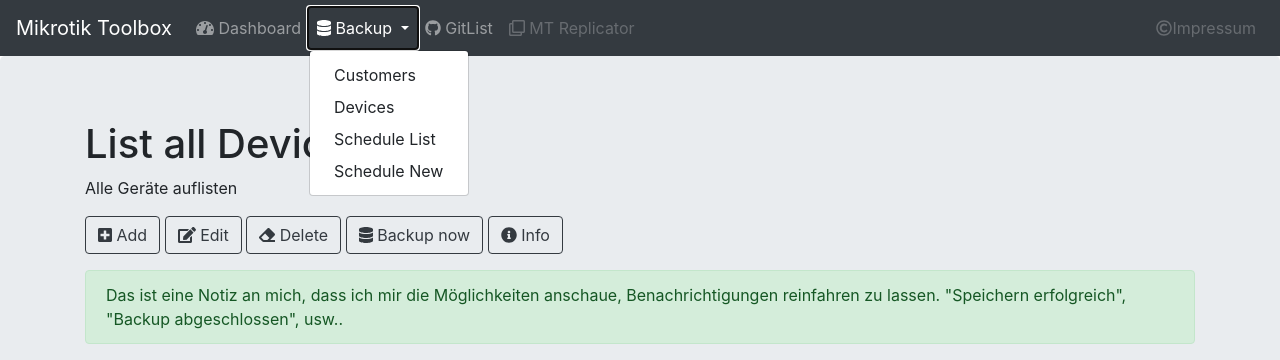
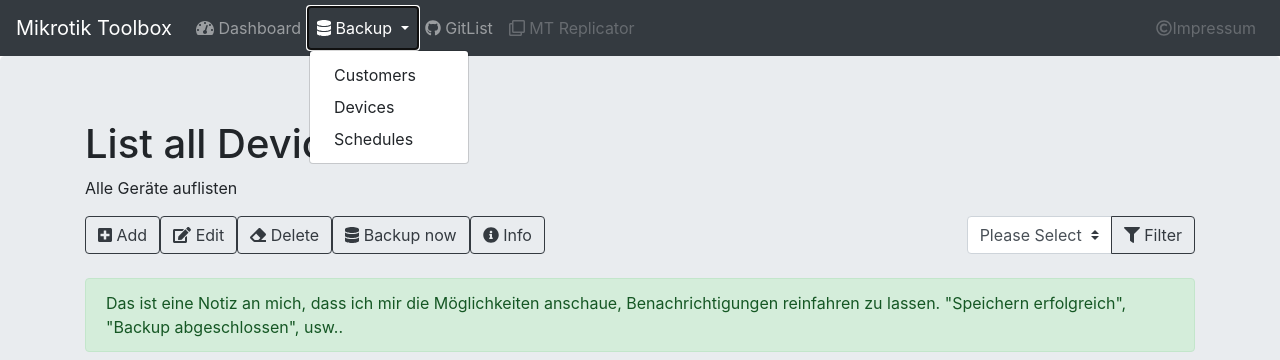
Before and after one commit to stenub/django, a Django app: page /mtbackup/device_list in a window 1280 px wide, after a click that opens the changed part. Shown: the top 360 px of the page. Run offline with Django 3.2, Linux system fonts and the light colour scheme; data that the repository does not hold is empty; parts of the project's set-up code (start-up, migrations or seed data) failed here and were passed over; some libraries are stand-ins or nearby versions.

Commit message:
Added Customer selection form
selection form allows the user to filter devices per customer. Better idea: replace by search field and use pgsql's search abilities to filter by customer, ip, or whatever.

```diff
--- a/pegasus/mtbackup/forms.py
+++ b/pegasus/mtbackup/forms.py
@@ -8,6 +8,8 @@
 
 from django.utils.translation import gettext_lazy as _
 
+
+#TODO: rename all classes to PEP8 CamelCase Convention
 
 class customer_new_form(forms.ModelForm):
 
@@ -48,8 +50,36 @@
         }
 
 
+class device_customer_select(forms.ModelForm):
 
-class schedule_new_form(forms.ModelForm):
+    def __init__(self, *args, **kwargs):
+        super(device_customer_select, self).__init__(*args, **kwargs)
+        self.fields['customer'].empty_label = 'Please Select'
+        #print(self.fields['customer'].help)
+        #self.fields['customer'].choices = [('customer', 'Alle'), ] + list(self.fields['customer'].choices)[1:]
+
+    class Meta:
+        model = Device
+        fields = ['customer']
+        labels = {'customer': _('')}
+        widgets = {'customer': Select(attrs={'class': 'custom-select', 'placeholder': 'Customer'})}
+
+
+class DeviceCustomerSelect(forms.Form):
+
+    customer_set = Customer.objects.all()
+
+    CUSTOMERS = [('ALLE', 'All Customers')]
+
+    for customer in customer_set:
+        CUSTOMERS += (customer.id, customer.number + '-' + customer.name),
+
+    customer_select = forms.ChoiceField(choices=CUSTOMERS, label='')
+
+
+
+
+class ScheduleNewForm(forms.ModelForm):
 
 
     class Meta:
--- a/pegasus/mtbackup/models.py
+++ b/pegasus/mtbackup/models.py
@@ -1,5 +1,4 @@
 from django.db import models
-from django.template.defaultfilters import slugify
 from django_celery_beat.models import CrontabSchedule
 
 
@@ -25,11 +24,6 @@
     username = models.CharField(max_length=50,)
     password = models.CharField(max_length=50, default='', blank=True)
     description = models.CharField(max_length=100, default='', blank=True)
-    slug = models.SlugField(default='')
-
-    def save(self, *args, **kwargs):
-        self.slug = slugify(self.hostname)
-        super(Device, self).save(*args, **kwargs)
 
 
     def __str__(self):
@@ -39,6 +33,8 @@
         ordering = ['hostname']
 
 
+#TODO: Das Schedule Model lässt sich nicht mehr entfernen. Datenbank komplett löschen und neu aufbauen, dabei ein
+#neues User Model anlegen, wenn benötigt. Anleitung: https://docs.djangoproject.com/en/2.0/topics/auth/customizing/#extending-the-existing-user-model
 class Schedule(CrontabSchedule):
 
     MINUTE_CHOICES = [
@@ -46,6 +42,7 @@
         (35, '35'), (40, '40'), (45, '45'), (50, '50'), (55, '55'), (60, '60')
     ]
 #    minute = models.CharField(max_length=2, choices=MINUTE_CHOICES, default='*')
+
 
 
 # Die Idee hier ist das CrontabSchedule model zu erweitern indem man davon erbt und auf Basis dessen
--- a/pegasus/mtbackup/templates/mtbackup/base.html
+++ b/pegasus/mtbackup/templates/mtbackup/base.html
@@ -9,7 +9,6 @@
     <title>pegasus MTBackup</title>
     <link rel="stylesheet" href="{% static 'css/bootstrap.min.css' %}">
     <script defer src="{% static 'js/fontawesome-all.min.js' %}"></script>
-
 </head>
 <body>
 
@@ -29,8 +28,7 @@
         <div class="dropdown-menu" aria-labelledby="navbarDropdownMenuLink">
             <a class="dropdown-item" href="{% url 'customer_list' %}">Customers</a>
             <a class="dropdown-item" href="{% url 'device_list' %}">Devices</a>
-            <a class="dropdown-item" href="{% url 'schedule_list' %}">Schedule List</a>
-            <a class="dropdown-item" href="{% url 'schedule_new' %}">Schedule New</a>
+            <a class="dropdown-item" href="{% url 'schedule_list' %}">Schedules</a>
         </div>
       </li>
       <li class="nav-item">
@@ -64,6 +62,9 @@
 
 <!-- TODO: Split the other html files in "block content" and "block script" to make things smoother -->
 
+{% block script %}
+{% endblock %}
+
 <script src="{% static 'js/jquery.min.js' %}"></script>
 <script src="{% static 'js/bootstrap.bundle.min.js' %}"></script>
 <script>
--- a/pegasus/mtbackup/templates/mtbackup/device_list.html
+++ b/pegasus/mtbackup/templates/mtbackup/device_list.html
@@ -11,8 +11,9 @@
         <form role="form" method="post">
             {% csrf_token %}
 
-        <div>
-            <p>
+        <div class="form-inline">
+
+        <!-- TODO: Add spacing to buttons! -->
 
             <a href="{% url 'device_new' %}"><button type="button" class="btn btn-outline-dark"><i class="fas fa-plus-square"></i> Add</button></a>
 
@@ -24,8 +25,18 @@
 
             <a href="#"><button type="button" class="btn btn-outline-dark" name="action" value="info"><i class="fas fa-info-circle"></i> Info</button></a>
 
-            </p>
+            <div class="input-group ml-auto">
+                {{ customer_filter }}
+                <div class="input-group-append">
+                    <button type="submit" class="btn btn-outline-dark" name="action" value="customer_filter"><i class="fas fa-filter"></i> Filter</button>
+                </div>
+            </div>
+
+
+
+
         </div>
+        <br>
 
         <div class="alert alert-success" role="alert">
             Das ist eine Notiz an mich, dass ich mir die Möglichkeiten anschaue, Benachrichtigungen reinfahren zu lassen. "Speichern erfolgreich", "Backup abgeschlossen", usw..
@@ -123,10 +134,12 @@
 </div>
 
 
-
 </form>
 
 
+{% endblock %}
 
 
+
+{% block script %}
 {% endblock %}
--- a/pegasus/mtbackup/urls.py
+++ b/pegasus/mtbackup/urls.py
@@ -10,7 +10,6 @@
     path('customer_new', views.customer_new, name='customer_new'),
     path('device_list', views.device_list, name='device_list'),
     path('device_new', views.device_new, name='device_new'),
-    #path('device_list/<slug:slug>/delete', views.device_delete, name='device_delete'),
     path('schedule_list', views.schedule_list, name='schedule_list'),
     path('schedule_new', views.schedule_new, name='schedule_new'),
     path('', views.base, name='base'),
--- a/pegasus/mtbackup/views.py
+++ b/pegasus/mtbackup/views.py
@@ -8,7 +8,7 @@
 
 from django_celery_beat.models import CrontabSchedule
 
-from .forms import customer_new_form, device_new_form, schedule_new_form
+from .forms import customer_new_form, device_new_form, ScheduleNewForm, device_customer_select, DeviceCustomerSelect
 
 from django.core.paginator import Paginator, EmptyPage, PageNotAnInteger
 
@@ -31,6 +31,7 @@
 
     page = request.GET.get('page', 1)
 
+# TODO: Add Form validation with if ... .is_valid
 
     if request.method == "POST" and 'action' in request.POST:
         if request.POST.get('action') == 'delete':
@@ -69,10 +70,24 @@
 
 def device_list(request):
     devices_all = Device.objects.all()
+
+
+
+    if request.method == "GET":
+        customer_filter = device_customer_select()
+    if request.method == "POST":
+        customer_filter = device_customer_select(request.POST)
+        if customer_filter.is_valid():
+            #print(customer_filter.cleaned_data.get('customer'))
+            devices_all = Device.objects.filter(customer=customer_filter.cleaned_data.get('customer'))
+
+
+
     paginator = Paginator(devices_all, 10)
-
+    #print(devices_all)
     page = request.GET.get('page', 1)
 
+    # TODO: Add Form validation with if form.is_valid
 
     if request.method == "POST" and 'action' in request.POST:
         if request.POST.get('action') == 'backup':
@@ -85,6 +100,7 @@
             for dev in dev_objects:
                 create_backup.delay(dev.customer.number, dev.hostname, dev.mgt_ip, 22, dev.username, dev.password)
 
+            # TODO: Add celery chord to this view, so when all device backups are done a git add and commit are executed
             #chord(backup_test.s(dev.hostname, dev.mgt_ip, dev.username, dev.password)for dev in dev_objects)(test_print.s())
 
 
@@ -94,7 +110,7 @@
             devices_to_delete = request.POST.getlist('select')
             # devices_to_delete.delete()
             print("Devices to delete", devices_to_delete)
-        return redirect(device_list)
+            return redirect(device_list)
 
 
     try:
@@ -105,9 +121,7 @@
         devices = paginator.page(paginator.num_pages)
 
 
-    return render(request, 'mtbackup/device_list.html', {'devices': devices })
-
-
+    return render(request, 'mtbackup/device_list.html', {'devices': devices, 'customer_filter': customer_filter })
 
 
 
@@ -126,24 +140,39 @@
     return render(request, 'mtbackup/device_new.html', {'form': form})
 
 
-#def device_delete(request, slug):
-#    device_to_delete = device.objects.filter(slug=slug)
-#    device_to_delete.delete()
-#    return redirect(device_list)
+
+def schedule_list(request):
+    schedules_all = CrontabSchedule.objects.all()
+    paginator = Paginator(schedules_all,10)
+
+    page = request.GET.get('page', 1)
+
+    if request.method == "POST" and 'action' in request.POST:
+        if request.POST.get('action') == 'delete':
+            schedules_to_delete = request.POST.getlist('select')
+            # schedules_to_delete.delete()
+            print("Schedules to delete", schedules_to_delete)
+            return redirect(schedule_list)
+
+    try:
+        schedules = paginator.page(page)
+    except PageNotAnInteger:
+        schedules = paginator.page(1)
+    except EmptyPage:
+        schedules = paginator.page(paginator.num_pages)
+
+    return render(request, 'mtbackup/schedule_list.html', {'schedules': schedules})
 
 
-def schedule_list(request):
-    schedules = CrontabSchedule.objects.all()
-    return render(request, 'mtbackup/schedule_list.html', {'schedules': schedules})
 
 def schedule_new(request):
     if request.method == "GET":
-        form = schedule_new_form()
+        form = ScheduleNewForm()
     if request.method == "POST":
-        form = schedule_new_form(request.POST)
+        form = ScheduleNewForm(request.POST)
         if form.is_valid():
             form.save()
-            return redirect(schedule_new)
+            return redirect(schedule_list)
     return render(request, 'mtbackup/schedule_new.html', {'form':form})
 
 
```
Also changed, not shown: pegasus/mtbackup/templates/mtbackup/schedule_list.html (+81 -5 lines), pegasus/mtbackup/migrations/0010_auto_20180529_0150.py (added).
